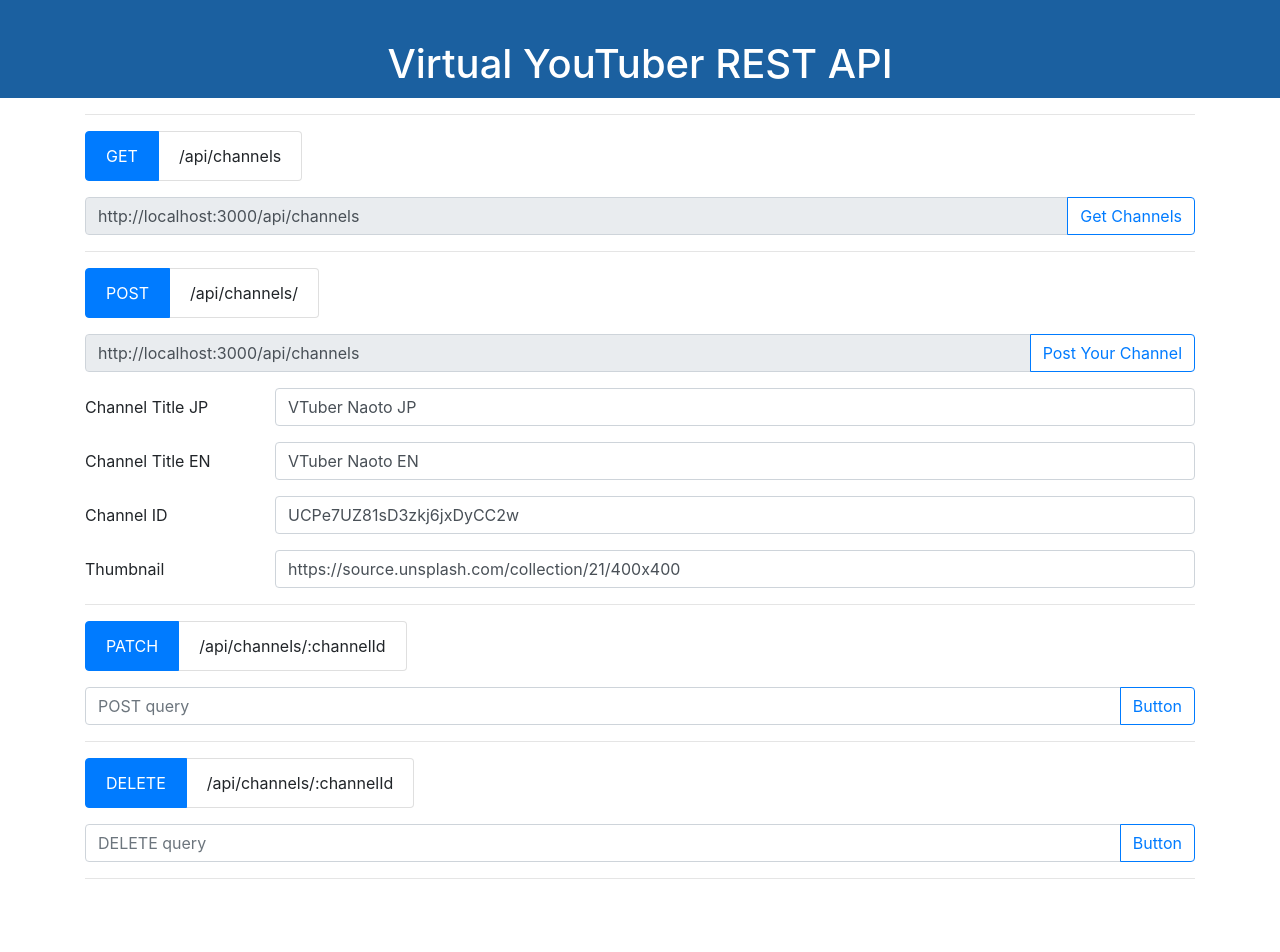
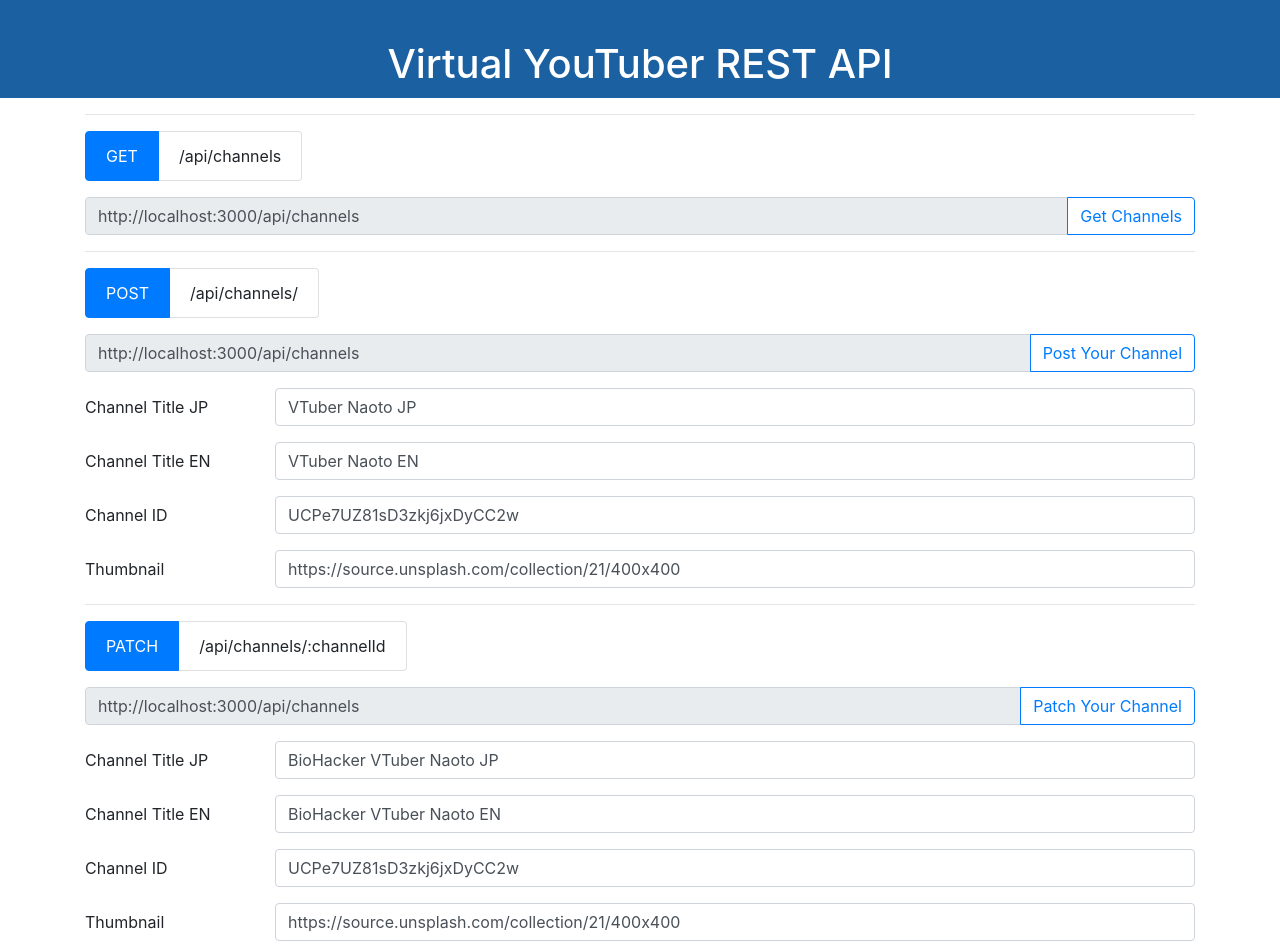
Before and after one commit to Imamachi-n/Virtual-Youtuber-API, a React (Create React App) app in the folder Client/react-client/: page / in a window 1280 px wide. Shown: the top 952 px of the page. Before the commit the page ends 895 px from the top, so only its background shows below. Built offline with nearby package versions, Linux system fonts and the light colour scheme.

Commit message:
Removed hard coding about uri and any params in PATCH method in React app

```diff
--- a/Client/react-client/src/components/PatchChannel.js
+++ b/Client/react-client/src/components/PatchChannel.js
@@ -8,28 +8,41 @@ class PostChannel extends React.Component {
     this.state = {
       channels: [],
       err: false,
+      url: props.url,
+      channelTitleJp: "BioHacker VTuber Naoto JP",
+      channelTitleEn: "BioHacker VTuber Naoto EN",
+      channelId: "UCPe7UZ81sD3zkj6jxDyCC2w",
+      thumbnail: "https://source.unsplash.com/collection/21/400x400",
     };
   }
 
+  onChangeChannelTittleJp = (e) => {
+    this.setState({ channelTitleJp: e.target.value });
+  };
+
+  onChangeChannelTittleEn = (e) => {
+    this.setState({ channelTitleEn: e.target.value });
+  };
+
+  onChangeChannelId = (e) => {
+    this.setState({ channelId: e.target.value });
+  };
+
+  onChangeThumbnail = (e) => {
+    this.setState({ thumbnail: e.target.value });
+  };
+
   click = async (arg) => {
-    const newChannel = {
-      channel_title_jp: "BioHacker VTuber Naoto JP",
-      channel_title_en: "BioHacker VTuber Naoto EN",
-      channel_id: "UCPe7UZ81sD3zkj6jxDyCC2w",
-      thumbnail: "https://source.unsplash.com/collection/21/400x400",
-    };
-    console.log(newChannel);
     axios
-      .patch(
-        "http://localhost:3000/api/channels/UCPe7UZ81sD3zkj6jxDyCC2w",
-        newChannel
-      )
+      .patch(this.state.url + "/" + this.state.channelId, {
+        channel_title_jp: this.state.channelTitleJp,
+        channel_title_en: this.state.channelTitleEn,
+        channel_id: this.state.channelId,
+        thumbnail: this.state.thumbnail,
+      })
       .then((res) => {
         this.setState({
-          channels: [],
-        });
-        this.setState({
-          channels: this.state.channels.concat(res.data),
+          channels: [res.data],
           err: false,
         });
         console.log(res.data);
@@ -49,20 +62,80 @@ class PostChannel extends React.Component {
         <div className="input-group mb-3 mt-3">
           <input
             type="text"
+            readOnly
+            value={this.state.url}
             className="form-control"
-            placeholder="POST query"
-            aria-label="postChannels"
-            aria-describedby="postChannels"
+            placeholder="PATCH query"
+            aria-label="patchChannels"
+            aria-describedby="patchChannels"
           ></input>
           <div className="input-group-append">
             <button
               className="btn btn-outline-primary"
               type="button"
-              id="postChannels"
+              id="patchChannels"
               onClick={this.click}
             >
-              Button
+              Patch Your Channel
             </button>
+          </div>
+        </div>
+
+        <div className="form-group mb-3 mt-3">
+          {/* Channel Title JP */}
+          <div className="form-group row">
+            <label className="col-sm-2 col-form-label">Channel Title JP</label>
+            <div className="col-sm-10">
+              <input
+                type="text"
+                onChange={this.onChangeChannelTittleJp}
+                value={this.state.channelTitleJp}
+                className="form-control"
+                placeholder="Channel Title JP"
+              ></input>
+            </div>
+          </div>
+
+          {/* Channel Title EN */}
+          <div className="form-group row">
+            <label className="col-sm-2 col-form-label">Channel Title EN</label>
+            <div className="col-sm-10">
+              <input
+                type="text"
+                onChange={this.onChangeChannelTittleEn}
+                value={this.state.channelTitleEn}
+                className="form-control"
+                placeholder="Channel Title EN"
+              ></input>
+            </div>
+          </div>
+
+          {/* Channel ID */}
+          <div className="form-group row">
+            <label className="col-sm-2 col-form-label">Channel ID</label>
+            <div className="col-sm-10">
+              <input
+                type="text"
+                onChange={this.onChangeChannelId}
+                value={this.state.channelId}
+                className="form-control"
+                placeholder="Channel ID"
+              ></input>
+            </div>
+          </div>
+
+          {/* Thumbnail */}
+          <div className="form-group row">
+            <label className="col-sm-2 col-form-label">Thumbnail</label>
+            <div className="col-sm-10">
+              <input
+                type="text"
+                onChange={this.onChangeThumbnail}
+                value={this.state.thumbnail}
+                className="form-control"
+                placeholder="Thumbnail"
+              ></input>
+            </div>
           </div>
         </div>
 
```
